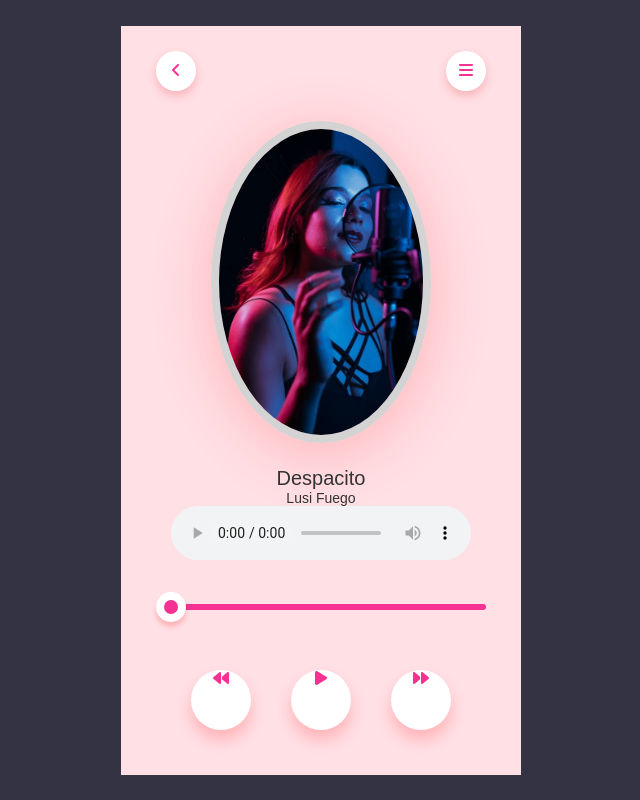
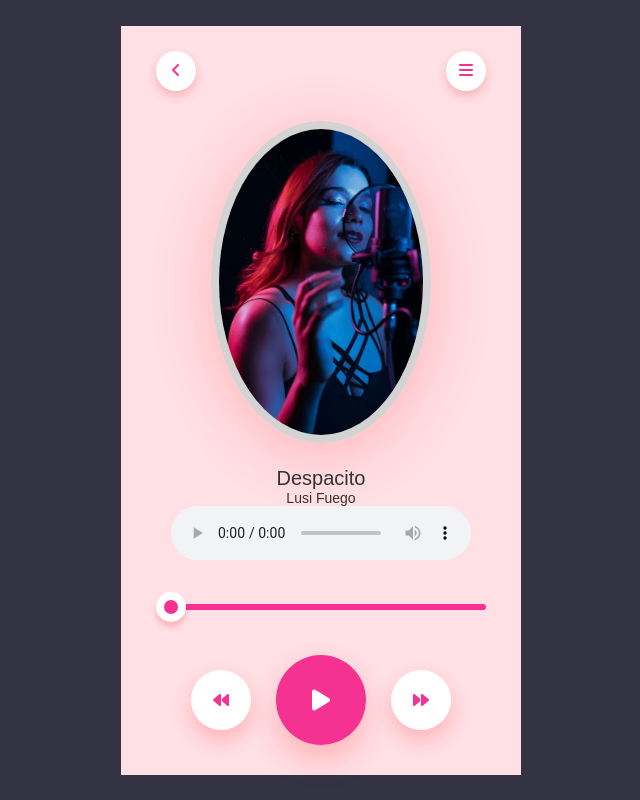
Before and after one commit to chizobaebuka/JS-Projects, a plain HTML site: page MusicPlayer/index.html in a window 1280 px wide. Shown: the whole page, without its empty margins (319-959 px from the left). Drawn offline with Linux system fonts and the light colour scheme.

Commit message:
added styling to the controls

```diff
--- a/MusicPlayer/index.css
+++ b/MusicPlayer/index.css
@@ -83,7 +83,13 @@ nav .circle{
     display: inline-flex;
     justify-content: center;
     border-radius: 50%;
+    align-items: center;
     color: #f53192;
-    box-shadow: 0 10px 15px rgba(255, 26, 26, 0.22);
+    box-shadow: 0 10px 20px rgba(255, 26, 26, 0.22);
     cursor: pointer;
 }
+.controls div:nth-child(2){
+    transform: scale(1.5);
+    background: #f53192;
+    color: #fff;
+}
```
